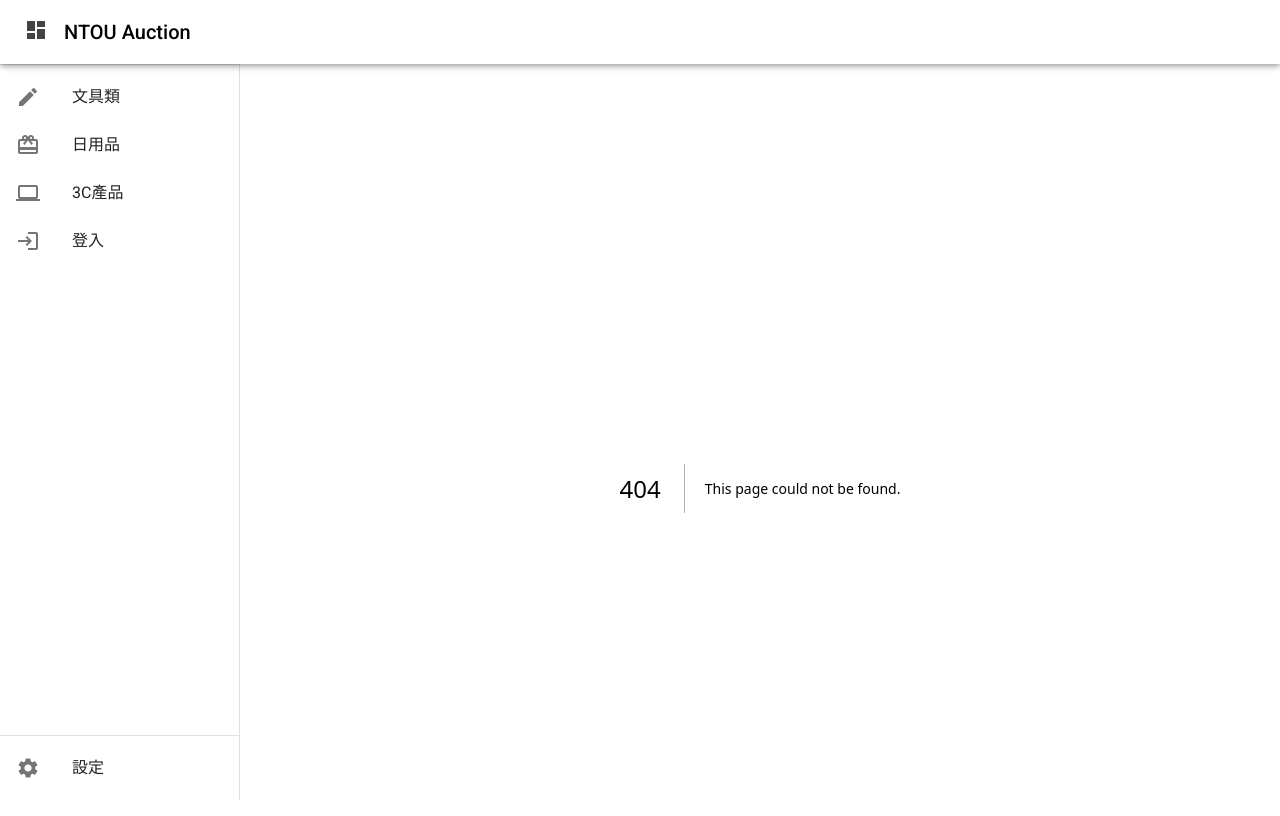
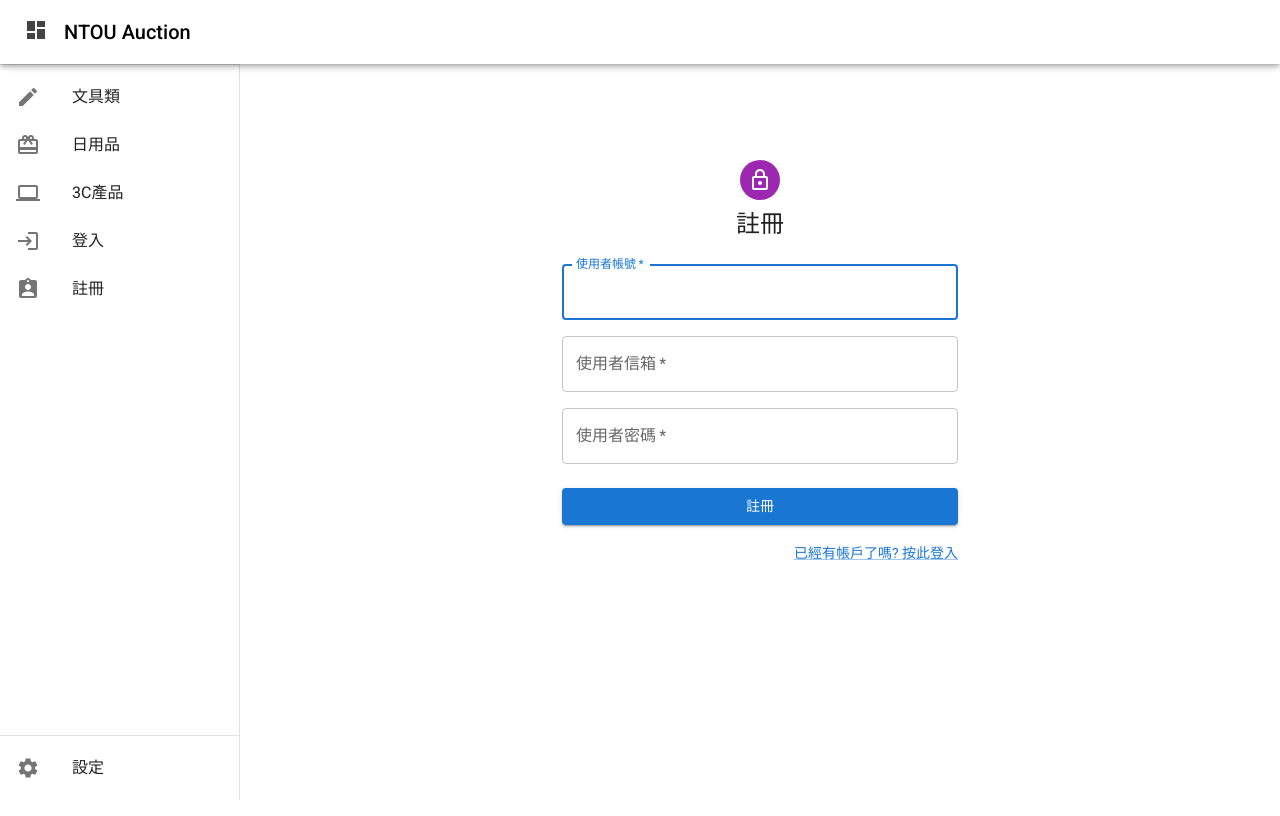
Before and after one commit to NTOU-Auction/ntou-auction-react, a Next.js app: page /sign-up in a window 1280 px wide. Before the commit this address had no page. Shown: the top 816 px of the page. Built offline with nearby package versions, Linux system fonts and the light colour scheme.

Commit message:
fix: sign in error message

```diff
--- a/src/app/layout.tsx
+++ b/src/app/layout.tsx
@@ -17,6 +17,7 @@ import CreateIcon from '@mui/icons-material/Create';
 import ComputerIcon from '@mui/icons-material/Computer';
 import SettingsIcon from '@mui/icons-material/Settings';
 import LoginIcon from '@mui/icons-material/Login';
+import AssignmentIndIcon from '@mui/icons-material/AssignmentInd';
 import ThemeRegistry from '@/components/ThemeRegistry/ThemeRegistry';
 
 export const metadata = {
@@ -30,7 +31,8 @@ const LINKS = [
   { text: '文具類', href: '/', icon: CreateIcon },
   { text: '日用品', href: '/starred', icon: RedeemIcon },
   { text: '3C產品', href: '/tasks', icon: ComputerIcon },
-  { text: '登入' , href: '/sign-in' ,icon: LoginIcon },
+  { text: '登入' , href: '/sign-in' , icon: LoginIcon },
+  { text: '註冊' , href: '/sign-up' , icon: AssignmentIndIcon },
 ];
 
 const PLACEHOLDER_LINKS = [
--- /dev/null
+++ b/src/app/sign-up/page.js
@@ -0,0 +1,135 @@
+import React, { useState } from 'react';
+import axios from 'axios';
+import Avatar from '@mui/material/Avatar';
+import Button from '@mui/material/Button';
+import CssBaseline from '@mui/material/CssBaseline';
+import TextField from '@mui/material/TextField';
+import Link from '@mui/material/Link';
+import Grid from '@mui/material/Grid';
+import Box from '@mui/material/Box';
+import LockOutlinedIcon from '@mui/icons-material/LockOutlined';
+import Typography from '@mui/material/Typography';
+import Container from '@mui/material/Container';
+import { Alert } from '@mui/material';
+
+function SignUp() {
+  const [username, setUsername] = useState('');
+  const [email, setEmail] = useState('');
+  const [password, setPassword] = useState('');
+  const [errorMessage, setErrorMessage] = useState('');
+
+  const handleSubmit = async (event) => {
+    event.preventDefault();
+
+    // 基本的資料檢查
+    if (!username || !email || !password) {
+      setErrorMessage('所有欄位都是必填的');
+      return;
+    }
+
+    // 檢查密碼長度
+    if (password.length < 8) {
+      setErrorMessage('密碼長度至少要 8 個字元');
+      return;
+    }
+
+    // 檢查 email 格式
+    const emailRegex = /^[^\s@]+@[^\s@]+\.[^\s@]+$/;
+    if (!emailRegex.test(email)) {
+      setErrorMessage('請輸入有效的電子信箱');
+      return;
+    }
+
+    try {
+      const response = await axios.post('http://localhost:8080/api/v1/auth/register', {
+        username: username,
+        email: email,
+        password: password,
+      });
+
+      if (response.status === 201) {
+        console.log('註冊成功！');
+        // 在這裡可以進行一些轉導或其他操作
+      } else {
+        console.error('註冊失敗');
+      }
+    } catch (error) {
+      console.error('發生錯誤:', error);
+    }
+  };
+
+  return (
+    <Container component="main" maxWidth="xs">
+      <CssBaseline />
+      <Box
+        sx={{
+          marginTop: 8,
+          display: 'flex',
+          flexDirection: 'column',
+          alignItems: 'center',
+        }}
+      >
+        <Avatar sx={{ m: 1, bgcolor: 'secondary.main' }}>
+          <LockOutlinedIcon />
+        </Avatar>
+        <Typography component="h1" variant="h5">
+          註冊
+        </Typography>
+        {errorMessage && <Alert severity="error">{errorMessage}</Alert>}
+        <Box component="form" noValidate onSubmit={handleSubmit} sx={{ mt: 3 }}>
+          <Grid container spacing={2}>
+            <Grid item xs={12} >
+              <TextField
+                autoComplete="given-name"
+                required
+                fullWidth
+                id="username"
+                label="使用者帳號"
+                autoFocus
+                onChange={(e) => setUsername(e.target.value)}
+              />
+            </Grid>
+            <Grid item xs={12}>
+              <TextField
+                required
+                fullWidth
+                id="email"
+                label="使用者信箱"
+                autoComplete="email"
+                onChange={(e) => setEmail(e.target.value)}
+              />
+            </Grid>
+            <Grid item xs={12}>
+              <TextField
+                required
+                fullWidth
+                label="使用者密碼"
+                type="password"
+                id="password"
+                autoComplete="new-password"
+                onChange={(e) => setPassword(e.target.value)}
+              />
+            </Grid>
+          </Grid>
+          <Button
+            type="submit"
+            fullWidth
+            variant="contained"
+            sx={{ mt: 3, mb: 2 }}
+          >
+            註冊
+          </Button>
+          <Grid container justifyContent="flex-end">
+            <Grid item>
+              <Link href="sign-in" variant="body2">
+                已經有帳戶了嗎? 按此登入
+              </Link>
+            </Grid>
+          </Grid>
+        </Box>
+      </Box>
+    </Container>
+  );
+}
+
+export default SignUp;
--- a/tsconfig.json
+++ b/tsconfig.json
@@ -24,6 +24,6 @@
       "@/*": ["./src/*"]
     }
   },
-  "include": ["next-env.d.ts", "**/*.ts", "**/*.tsx", ".next/types/**/*.ts", "src/app/sign-in/page.js"],
+  "include": ["next-env.d.ts", "**/*.ts", "**/*.tsx", ".next/types/**/*.ts", "src/app/sign-in/page.js", "src/app/starred/page.js", "alert_test.js"],
   "exclude": ["node_modules"]
 }
```
Also changed, not shown: src/app/page.tsx (+0 -10 lines), src/app/sign-in/page.js (+33 -11 lines), src/app/starred/page.tsx (+88 -20 lines).
